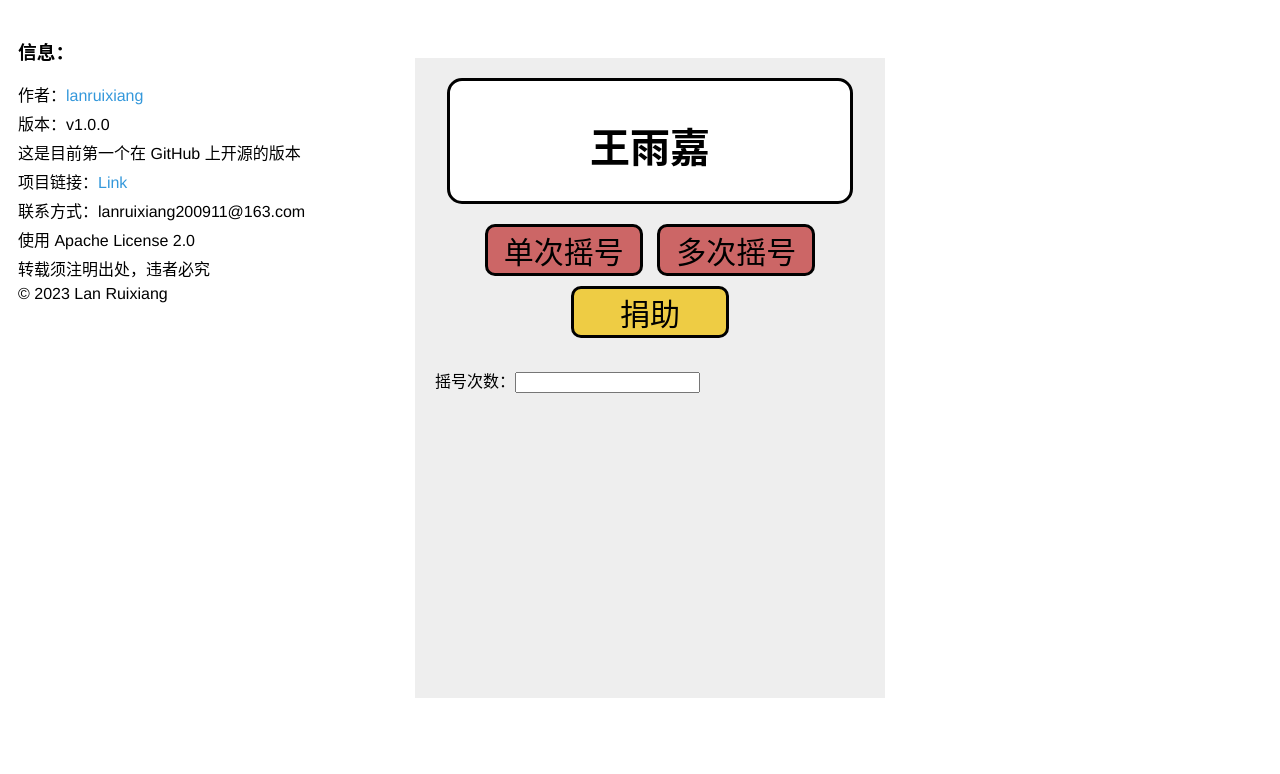
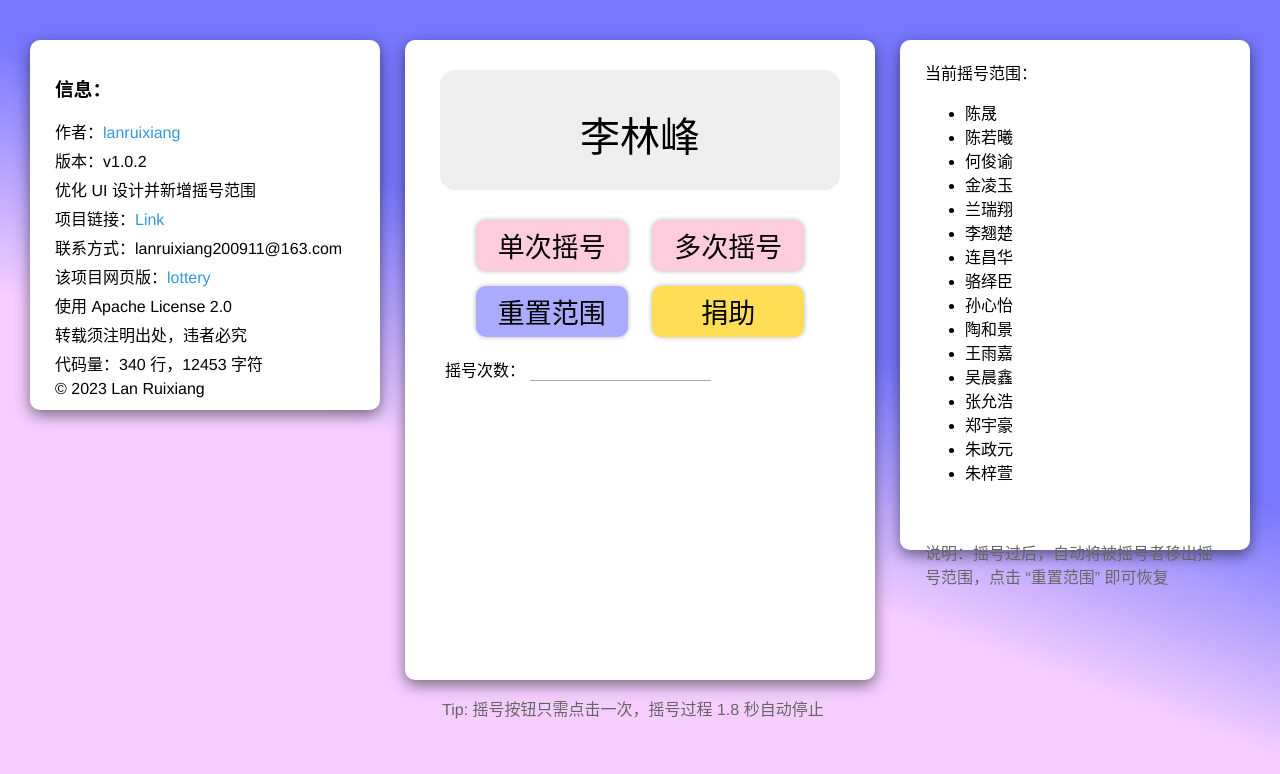
Before and after one commit to lanruixiang200911/lottery, a plain HTML site: page index.html in a window 1280 px wide. Both pictures are taken after a click on the button "单次摇号". Drawn offline with Linux system fonts and the light colour scheme.

Commit message:
Update index.html

```diff
--- a/index.html
+++ b/index.html
@@ -7,22 +7,52 @@
     <link rel="shortcut icon" href="favicon.ico" type="image/x-icon">
 
     <script>
+        Array.prototype.deleteValue = function(value){
+            var i = 0;
+            for(i in this){
+                if(this[i] == value) break;
+            }
+            return this.slice(0, i).concat(this.slice(parseInt(i, 10) + 1));
+        }
+        var names = new Array(
+            "陈晟","陈若曦","何俊谕","金凌玉",
+            "兰瑞翔","李林峰","李翘楚","连昌华",
+            "骆绎臣","孙心怡","陶和景","王雨嘉",
+            "吴晨鑫","张允浩","郑宇豪","朱政元","朱梓萱"
+        );
+        var N = 17;
+        var outnames, outN;
+        function initout() {
+            outnames = names;
+            outN = N;
+        }
+        function updateRange() {
+            var Ran = "";
+            for(var i = 0; i < outN; i++) {
+                Ran += "<li>" + outnames[i] + "</li>\n";
+            }
+            document.getElementById("Range").innerHTML=Ran;
+        }
         function rand(){
             document.getElementById("list").innerHTML="";
             document.getElementById("mistake").innerHTML="";
 
-            var names = new Array(
-                "陈晟","陈若曦","何俊谕","金凌玉",
-                "兰瑞翔","李林峰","李翘楚","连昌华",
-                "骆绎臣","孙心怡","陶和景","王雨嘉",
-                "吴晨鑫","张允浩","郑宇豪","朱政元","朱梓萱"
-            );
-
-            for(var i=1;i<=40;i++){
+            for(var i=1;i<=29;i++){
                 setTimeout(()=>{
-                    document.getElementById("randuser").innerHTML=names[Math.floor(Math.random()*17)];
+                    document.getElementById("randuser").innerHTML=names[Math.floor(Math.random()*N)];
                 },i*60);
             }
+
+            setTimeout(()=>{
+                var tmp = outnames[Math.floor(Math.random()*outN)];
+                document.getElementById("randuser").innerHTML = tmp;
+                outnames = outnames.deleteValue(tmp);
+                outN--;
+                updateRange();
+                if(outN == 0) {
+                    re_init_by_empty();
+                }
+            },30*60);
 
             document.getElementById("twoswitch").innerHTML="\
             <button class=\"start\" onclick=\"worry()\" style=\"opacity:0.6;\"><span class=\"span\">单次摇号</span></button>\n\
@@ -32,18 +62,11 @@
                 document.getElementById("twoswitch").innerHTML="\
                 <button class=\"start\" onclick=\"rand()\"><span class=\"span\">单次摇号</span></button>\n\
                 <button class=\"start\" onclick=\"rand2()\"><span class=\"span\">多次摇号</span></button>";
-            },40*60);
+            },30*60);
         }
 
         function rand2(){
             document.getElementById("list").innerHTML="";
-
-            var names = new Array(
-                "陈晟","陈若曦","何俊谕","金凌玉",
-                "兰瑞翔","李林峰","李翘楚","连昌华",
-                "骆绎臣","孙心怡","陶和景","王雨嘉",
-                "吴晨鑫","张允浩","郑宇豪","朱政元","朱梓萱"
-            );
 
             var times = document.getElementById("times").value;
             if(isNaN(parseFloat(times))){
@@ -60,21 +83,27 @@
                     for(var t=1;t<=times;t++){
                         var out="";
                         setTimeout(() => {
-                            for(var i=1;i<=39;i++){
+                            for(var i=1;i<=29;i++){
                                 setTimeout(()=>{
-                                    var tmp=names[Math.floor(Math.random()*17)];
+                                    var tmp=names[Math.floor(Math.random()*N)];
                                     document.getElementById("randuser").innerHTML=tmp;
                                 },i*60);
                             }
 
                             setTimeout(()=>{
-                                var tmp=names[Math.floor(Math.random()*17)];
+                                var tmp=outnames[Math.floor(Math.random()*outN)];
                                 document.getElementById("randuser").innerHTML=tmp;
                                 out+="<li>"+tmp+"</li>\n";
                                 document.getElementById("list").innerHTML="<ul>\n"+out+"</ul>";
-                            },40*60);
+                                outnames = outnames.deleteValue(tmp);
+                                outN--;
+                                updateRange();
+                                if(outN == 0) {
+                                    re_init_by_empty();
+                                }
+                            },30*60);
 
-                        },(t-1)*(40*60+500));
+                        },(t-1)*(30*60+500));
                     }
 
                     document.getElementById("twoswitch").innerHTML="\
@@ -85,7 +114,7 @@
                         document.getElementById("twoswitch").innerHTML="\
                         <button class=\"start\" onclick=\"rand()\"><span class=\"span\">单次摇号</span></button>\n\
                         <button class=\"start\" onclick=\"rand2()\"><span class=\"span\">多次摇号</span></button>";
-                    },(40*60+500)*times-500);
+                    },(30*60+500)*times-500);
                 }
             }
         }
@@ -103,11 +132,42 @@
                 },1500);
             }
         }
+
+        function re_init() {
+            initout();
+            updateRange();
+            var t=document.getElementById("ReInit").innerHTML;
+            if(t==""){
+                document.getElementById("ReInit").innerHTML=" (已重置) ";
+                setTimeout(() => {
+                    document.getElementById("ReInit").innerHTML="";
+                }, 2000);
+            }
+        }
+
+        function re_init_by_empty() {
+            initout();
+            updateRange();
+            document.getElementById("ReInit").innerHTML=" (已自动重置) ";
+            setTimeout(() => {
+                document.getElementById("ReInit").innerHTML="";
+            }, 2000);
+        }
+
+
     </script>
 
     <style>
         *{
             font-family: "San Francisco", "Helvetica Neue", "Noto Sans", "Noto Sans CJK SC", "Noto Sans CJK", "Source Han Sans", "PingFang SC", "Segoe UI", "Microsoft YaHei", sans-serif;
+        }
+        body{
+            margin: 0;
+            padding: 0;
+            height: 100vh;
+            background: linear-gradient(
+                200deg,#7778FE,#7778FE,#7778FE,#F5CEFF,#F5CEFF,#F5CEFF
+            );
         }
         a{
             color: #3498db;
@@ -116,71 +176,121 @@
         p{
             margin: 5px 0px;
         }
-        .information{
+        .information1{
             width: 300px;
         }
+        .information2{
+            width: 300px;
+        }
+        .inf{
+            border-radius: 10px;
+            padding: 15px 25px 25px 25px;
+            background-color: #fff;
+            box-shadow: 0px 5px 15px rgba(0, 0, 0, 0.5);
+        }
+        .inf1{
+            height: 330px;
+            margin: 40px 0px 0px 30px;
+        }
+        .inf2{
+            height: 470px;
+            margin: 40px 30px 0px 0px;
+        }
+
         .main{
-            margin: 50px auto;
+            margin: 40px auto;
             height: 600px;
             width: 430px;
             padding: 20px;
-            background-color: #eee;
+            background-color: #fff;
+            border-radius: 10px;
+            box-shadow: 0px 5px 15px rgba(0, 0, 0, 0.5);
         }
         .user {
-            height: 120px;
-            width: 400px;
-            margin: 0px auto;
-            background-color: #fff;
-            border: 3px solid #000;
+            height: 110px;
+            width: 390px;
+            margin: 10px auto 30px auto;
+            padding: 5px;
+            background-color: #eee;
             border-radius: 15px;
         }
         .name{
-            margin: 35px 0px;
+            margin: 30px 0px;
             font-size: 40px;
             text-align: center;
-            font-weight: 600;
+            font-weight: 400;
         }
-        .start {
+        .start{
             text-align: center;
-            font-size: 30px;
-            background-color: #c66;
-            border: 3px solid #000;
+            background-color: #fcd;
+            font-size: 27px;
+            border: none;
             border-radius: 10px;
-            margin: 0px 5px;
+            margin: 0px 10px;
+            box-shadow: 0px 0px 5px rgba(0, 0, 0, 0.3);
+        }
+        .donate{
+            text-align: center;
+            background-color: #fd5;
+            font-size: 27px;
+            border: none;
+            border-radius: 10px;
+            margin: 15px 10px 0px 10px;
+            box-shadow: 0px 0px 5px rgba(0, 0, 0, 0.3);
+        }
+        .re_init{
+            text-align: center;
+            background-color: #aaf;
+            font-size: 27px;
+            border: none;
+            border-radius: 10px;
+            margin: 15px 10px 0px 10px;
+            box-shadow: 0px 0px 5px rgba(0, 0, 0, 0.3);
         }
         .switch{
             text-align: center;
             margin: 20px auto;
         }
         .span{
-            margin: 10px;
+            display: flex;
+            margin: 5px 16px 5px 16px;
         }
         .wrong{
             font-size: 15px;
             color: red;
         }
-        .donate{
-            text-align: center;
-            font-size: 30px;
-            background-color: #ec4;
-            border: 3px solid #000;
-            border-radius: 10px;
-            margin: 10px 5px;
+        .input{
+            margin: 0px 0px 0px 5px;
+            border: none;
+            outline: medium;
+            border-bottom: 1px solid #aaa;
+        }
+        .Tips{
+            position: absolute;
+            bottom: 0;
+            margin: 0px 0px 75px 17px;
+        }
+        .tip_of_Range{
+            position: absolute;
+            bottom: 0;
+            margin: 0px 60px 207px 0px;
         }
     </style>
 </head>
 <body>
     <div style="display:flex;">
-        <div style="padding: 10px;" class="information">
+        <div class="information1 inf inf1">
             <div>
                 <h3>信息：</h3>
                 <p>作者：<a href="https://github.com/lanruixiang">lanruixiang</a></p>
-                <p>版本：v1.0.0</p>
-                <p>这是目前第一个在 GitHub 上开源的版本</p>
+                <p>版本：v1.0.2</p>
+                <p>优化 UI 设计并新增摇号范围</p>
                 <p>项目链接：<a href="https://github.com/lanruixiang200911/lottery">Link</a></p>
                 <p>联系方式：lanruixiang200911@163.com</p>
+                <p>该项目网页版：<a href="https://lanruixiang200911.github.io/lottery">lottery</a></p>
                 <p>使用 Apache License 2.0</p>
                 <p>转载须注明出处，违者必究</p>
+                <p>代码量：340 行，12453 字符</p>
                 <p>© 2023 Lan Ruixiang</p>
             </div>
         </div>
@@ -189,26 +299,42 @@
                 <p class="name" id="randuser"></p>
             </div>
             <div class="switch">
+                <!--! 禁止更改此部分 ---------------------------------------------->
                 <div id="twoswitch">
                     <button class="start" onclick="rand()"><span class="span">单次摇号</span></button>
                     <button class="start" onclick="rand2()"><span class="span">多次摇号</span></button>
                 </div>
+                <!--! 禁止更改此部分 ---------------------------------------------->
                 <div>
+                    <button class="re_init" onclick="re_init()"><span class="span">重置范围</span></button>
                     <button class="donate" onclick="donate()"><span class="span">&emsp;捐助&emsp;</span></button>
                 </div>
             </div>
             <div>
-                <p>摇号次数：<input type="text" id="times"><br><span id="mistake"></span></p>
+                <p style="margin: 0px 0px 0px 20px;">摇号次数：<input type="text" id="times" class="input"></p>
             </div>
-            <div>
+            <div style="margin: 3px 0px 0px 20px;">
+                <p><span id="mistake"></span></p>
                 <p><span id="worry"></span></p>
             </div>
             <div id="list"></div>
+            <div class="Tips">
+                <p style="color: #666; font-weight: 500;">Tip: 摇号按钮只需点击一次，摇号过程 1.8 秒自动停止</p>
+            </div>
         </div>
-        <div class="information">
-
+        <div class="information2 inf inf2">
+            <p>当前摇号范围：<span id="ReInit" style="color: red;"></span></p>
+            <ul id="Range">
+            </ul>
+            <div class="tip_of_Range">
+                <p style="color: #666;">说明：摇号过后，自动将被摇号者移出摇号范围，点击 “重置范围” 即可恢复</p>
+            </div>
         </div>
     </div>
+    <script>
+        initout();
+        updateRange();
+    </script>
 </body>
 
 </html>
```
